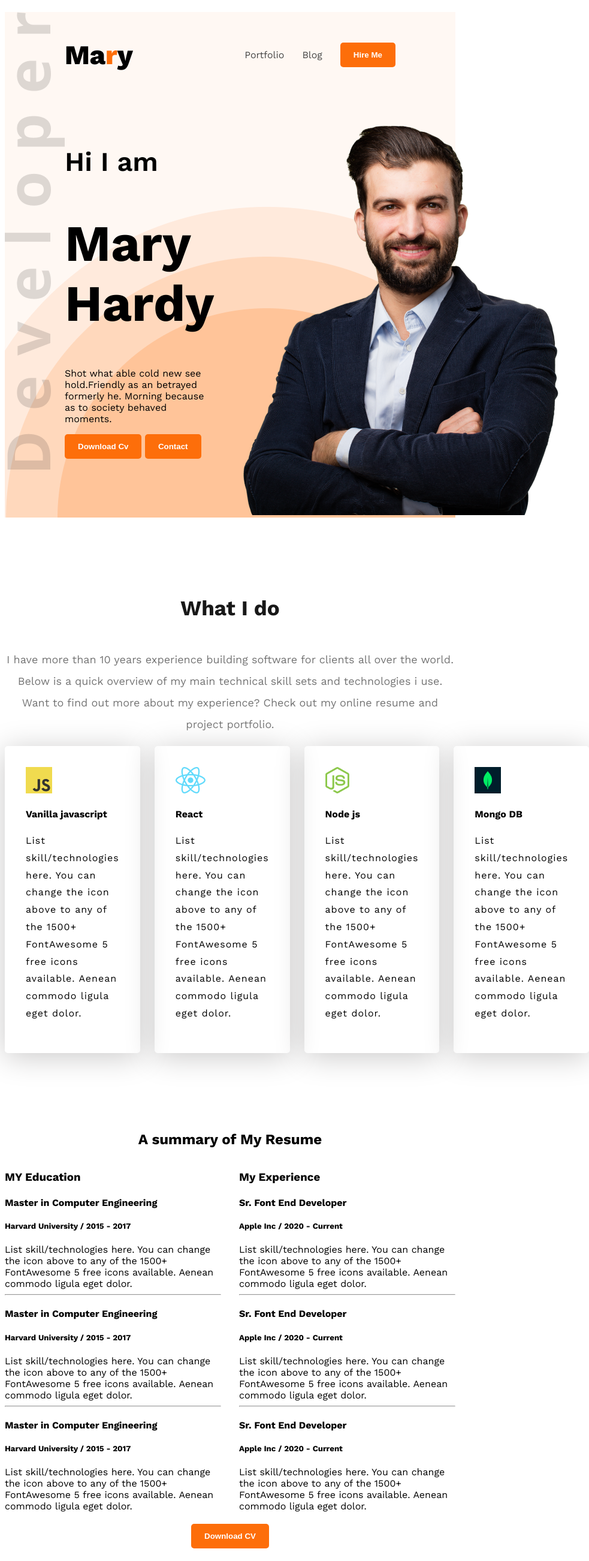
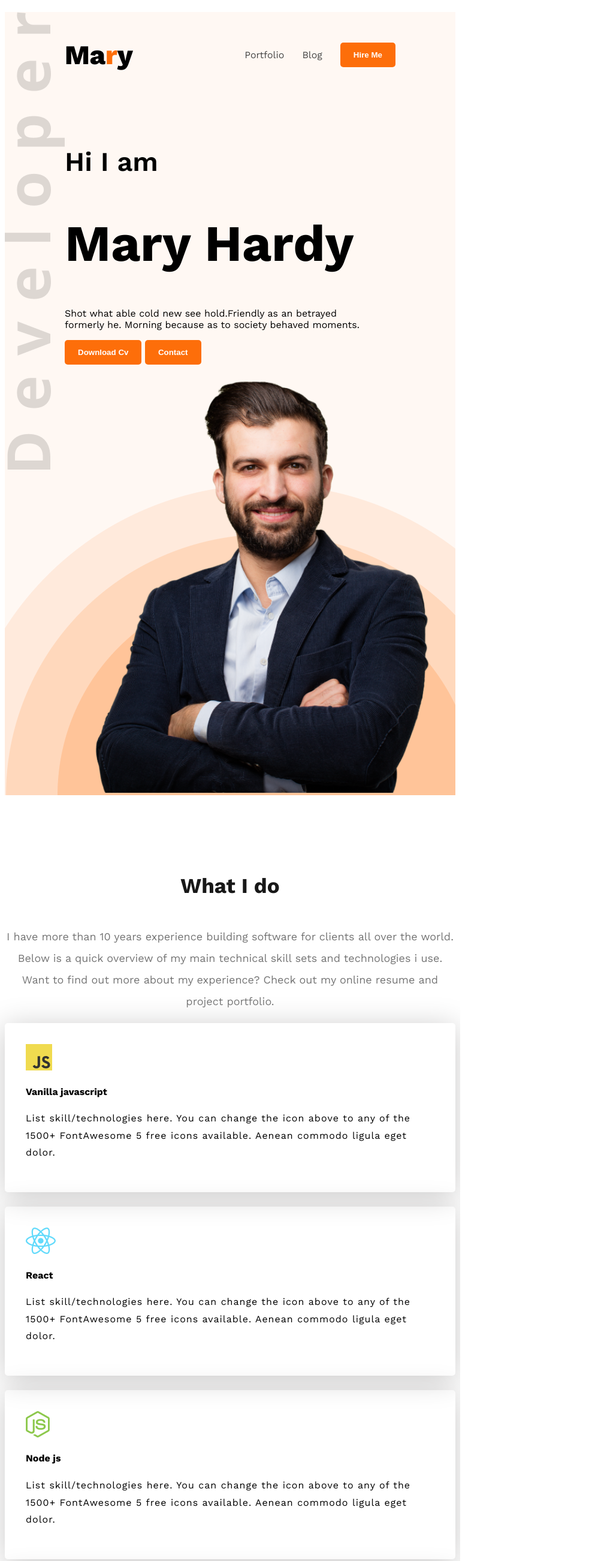
Before and after one commit to yusufABC/web-dev-portfolio, a plain HTML site: page index.html in a window 768 px wide. Shown: the top 2603 px of the page at 60% size, 983 px wide, since content can reach past the window. Drawn offline with nearby package versions, Linux system fonts and the light colour scheme.

Commit message:
added style for tablet ...etc

```diff
--- a/style.css
+++ b/style.css
@@ -130,9 +130,7 @@ main{
     line-height: 1.8;
     letter-spacing: 1px;
 }
-.skill{
 
-}
 .skill{
     padding: 35px;
     box-shadow: 0px 6px 50px 0px rgb(201, 200, 200);
@@ -212,3 +210,42 @@ footer input[type="text"],footer input[type="email"],footer textarea {
     width:calc(100% - 40px)
    }
 }
+
+@media screen and (min-width:576px) and  (max-width:882px){
+
+/* skill section  */
+.skills-container{
+    display: flex;
+    gap: 24px;
+
+}
+.banner,.skills-container,.resume-container ,   footer{
+    flex-direction: column;
+}
+div#hardy-img img {
+    width: 100%;
+}
+/* resume section  */
+.resume-container {
+    display: flex;
+    gap: 30px;
+    justify-content: center;
+    align-items: center;
+
+}
+.resume column{
+    text-align: center;
+}
+
+   /* footer section   */
+   footer{
+    padding: 20px;
+
+  }
+   .footer-column{
+    max-width: 100%;
+   }
+   footer input[type="text"],footer input[type="email"],footer textarea{
+    width:calc(100% - 40px)
+   }
+}
```
